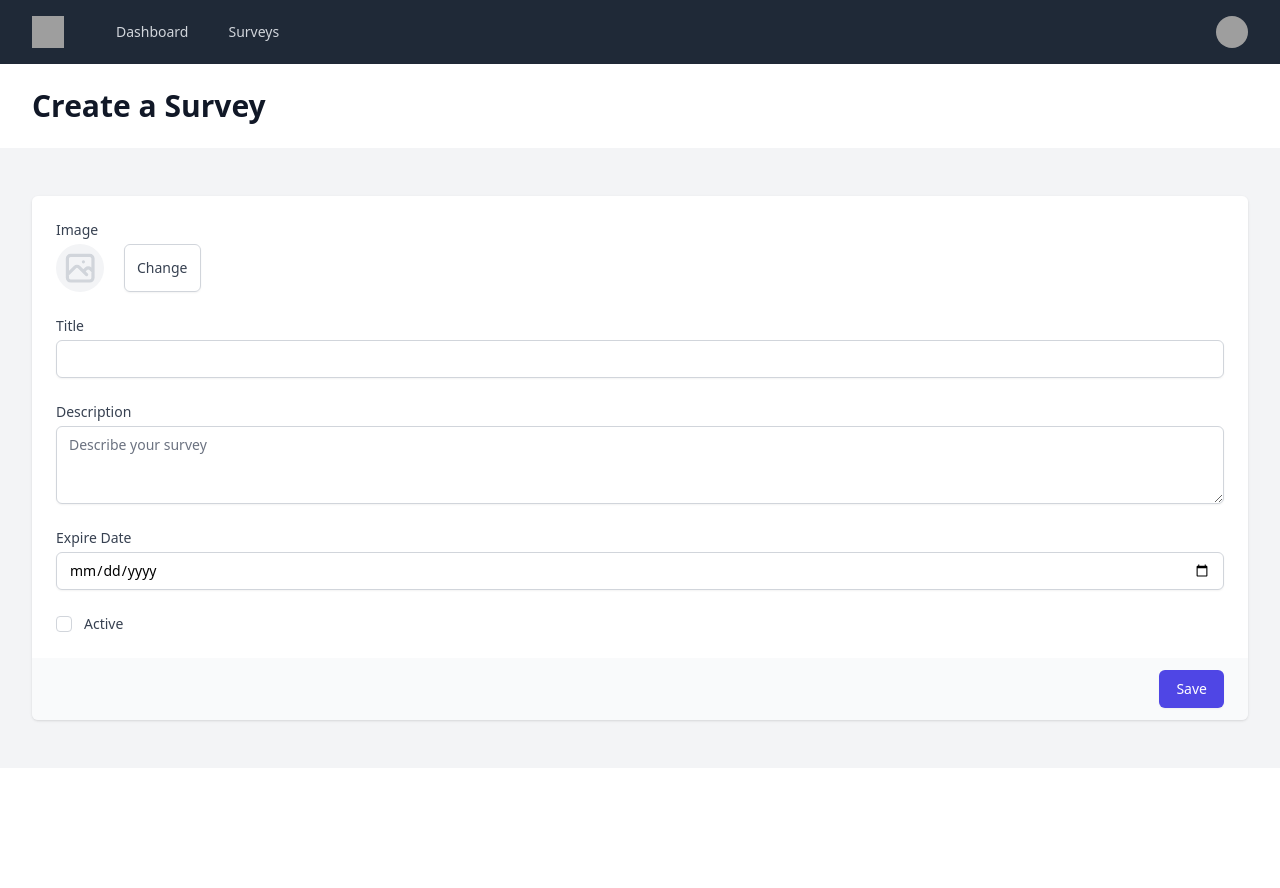
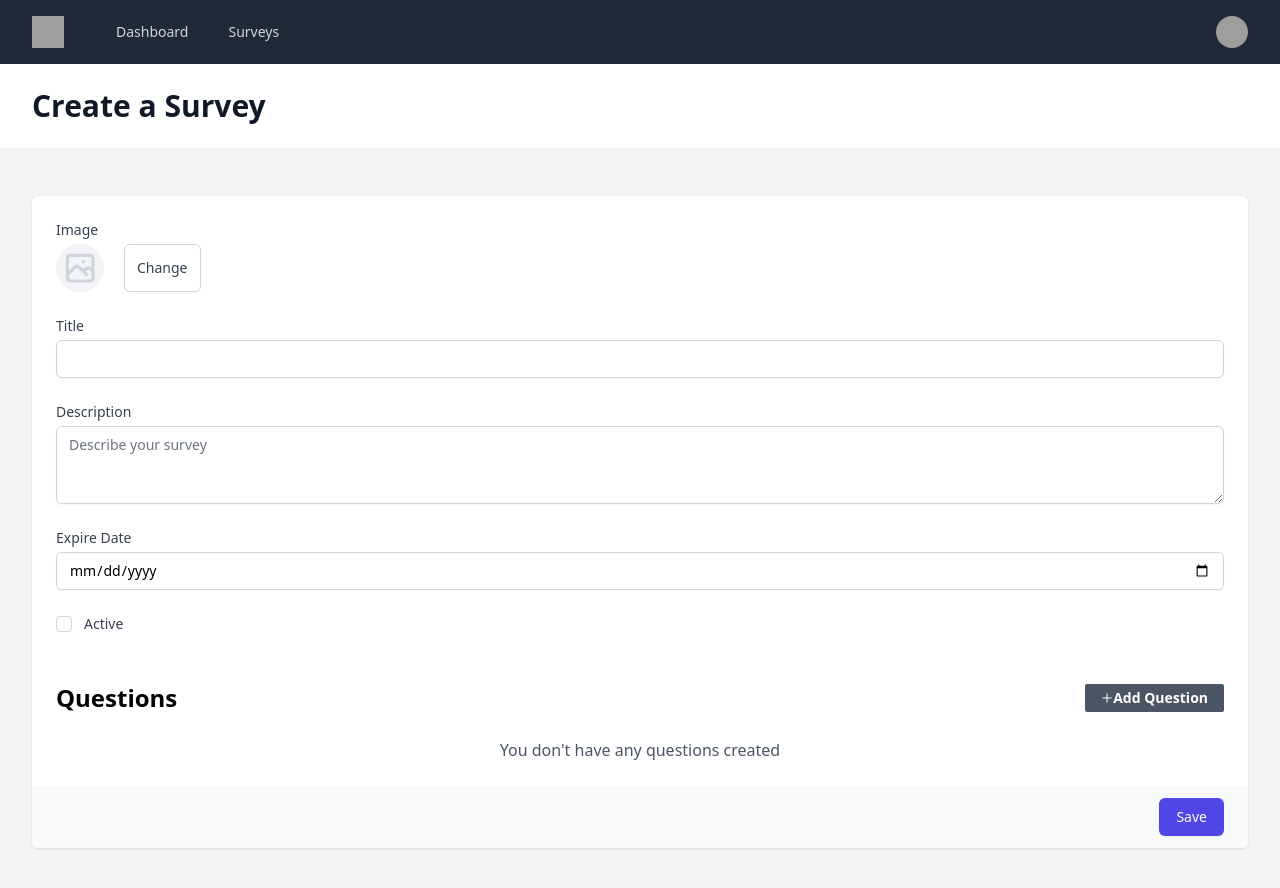
Before and after one commit to renehuanca/fullstack-surveys-app-laravel-vue-pinia, a Vue app in the folder frontend/: page /surveys/create in a window 1280 px wide. Shown: the top 888 px of the page. Before the commit the page ends 800 px from the top, so only its background shows below. Built offline with nearby package versions, Linux system fonts and the light colour scheme; sample sign-in values are in the browser's storage; grey boxes are pictures that could not be loaded.

Commit message:
feat: start working with question

```diff
--- a/frontend/src/views/SurveyView.vue
+++ b/frontend/src/views/SurveyView.vue
@@ -3,6 +3,7 @@ import { ref } from 'vue';
 import { useRoute } from 'vue-router';
 import PageComponent from '../components/PageComponent.vue';
 import { useUserStore } from '../stores/user';
+import { PlusIcon } from '@heroicons/vue/outline';
 
 const route = useRoute()
 
@@ -110,6 +111,22 @@ function saveSurvey() {
                     <!--/ Status -->
                 </div>
 
+                <div class="px-4 py-5 bg-white space-y-6 sm:p-6">
+                    <h3 class="text-2xl font-semibold flex items-center justify-between">
+                        Questions
+                        <button class="flex items-center text-sm py-1 px-4 rounded-sm text-white bg-gray-600 hover:bg-gray-700 ">
+                            <PlusIcon class="h-3 w-3"/>
+                            Add Question
+                        </button>
+                    </h3>
+                    <div v-if="!model.questions.length" class="text-center text-gray-600">
+                        You don't have any questions created
+                    </div>
+                    <div v-for="(question, index) in model.questions" :key="question.id">
+                        <QuestionEditor :question="question" :index="index" @change="questionChange" @addQuestion="addQuestion" @deleteQuestion="deleteQuestion"/>
+                    </div>
+                </div>
+
                 <div class="px-4 py-3 bg-gray-50 text-right sm:px-6">
                     <button type="submit"
                         class="inline-flex justify-center py-2 px-4 border border-transparent shadow-sm text-sm font-medium rounded-md text-white bg-indigo-600 hove:bg-indigo-700 focus:ring-2 focus:ring-offset-2 focus:ring-indigo-500">
```
